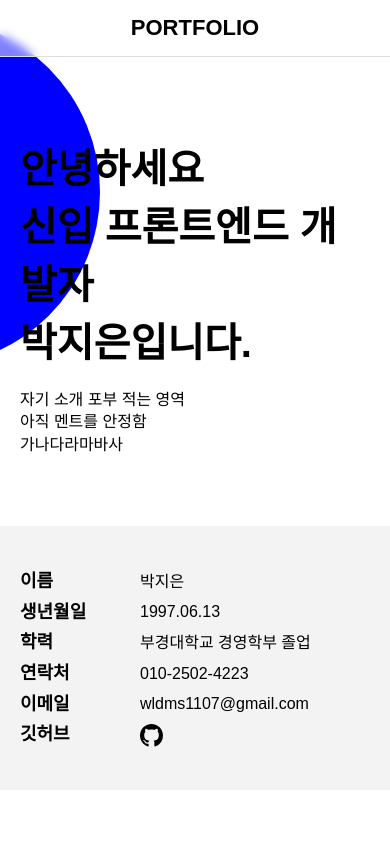
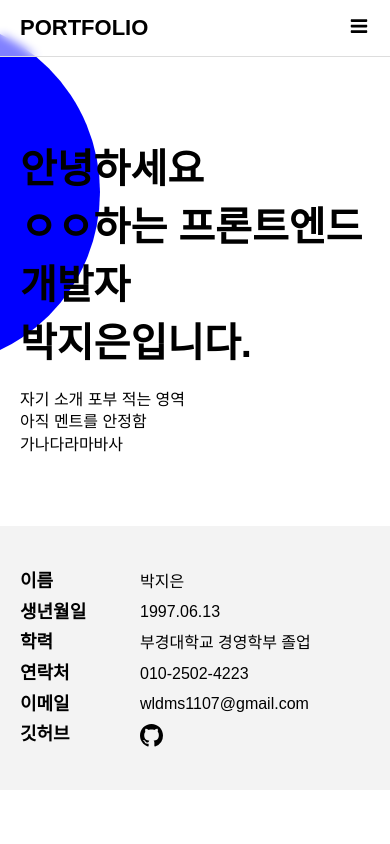
Before and after one commit to jaeeedev/portfolio, a React (Create React App) app: page / in a window 390 px wide. Shown: the top 844 px of the page. Built offline with nearby package versions, Linux system fonts and the light colour scheme; a web font is replaced by a local one.

Commit message:
모바일 화면 구현

```diff
--- a/package.json
+++ b/package.json
@@ -11,6 +11,7 @@
     "react-icons": "^4.4.0",
     "react-router-dom": "^6.3.0",
     "react-scripts": "5.0.1",
+    "react-scroll": "^1.8.7",
     "styled-components": "^5.3.5",
     "web-vitals": "^2.1.4"
   },
--- a/src/App.js
+++ b/src/App.js
@@ -3,6 +3,9 @@ import Intro from "./components/Intro";
 import Project from "./components/Project";
 import Skill from "./components/Skill";
 import Footer from "./components/Footer";
+
+//여기서 io를 써서 들어오면 상태 바꿔주고 상태는 헤더에 prop으로 내려서 색상 변경
+//함수형 컴포넌트는 ref를 못쓴다는데 들어온걸 어떻게 확인하지
 
 function App() {
   return (
--- a/src/components/Footer.js
+++ b/src/components/Footer.js
@@ -22,7 +22,7 @@ const Text = styled.p`
 
 function Footer() {
   return (
-    <Wrapper>
+    <Wrapper id="4">
       <div>
         <Title>CONTACT</Title>
         <Text>wldms1107@gmail.com</Text>
--- a/src/components/Header.js
+++ b/src/components/Header.js
@@ -1,20 +1,40 @@
 import React, { useEffect } from "react";
 import styled from "styled-components";
 import { useState } from "react";
+import { GoThreeBars } from "react-icons/go";
+import { Link } from "react-scroll";
 
 const HeaderWrapper = styled.header`
   width: 100%;
-  z-index: 10;
-  display: flex;
+  border-bottom: 1px solid #ddd;
   position: ${(props) => (props.two ? "fixed" : "static")};
   top: 0;
   left: 0;
+  z-index: 10;
   background: rgba(255, 255, 255, 0.5);
   backdrop-filter: blur(5px);
+  transition: all 0.4s;
+
+  @media screen and (max-width: 650px) {
+    height: ${(props) => (props.show ? "273px" : "57px")};
+  }
+`;
+
+const InnerHeader = styled.div`
+  max-width: 1260px;
+  margin: 0 auto;
+  display: flex;
   padding: 5px 10px;
-  border-bottom: 1px solid #ddd;
+  align-items: flex-start;
   justify-content: ${(props) => (props.two ? "space-between" : "center")};
   transition: all 0.4s;
+  height: ${(props) => (props.show ? "273px" : "57px")};
+
+  @media screen and (max-width: 650px) {
+    width: 100%;
+    position: fixed;
+    justify-content: space-between;
+  }
 `;
 
 const HeaderLogo = styled.h1`
@@ -22,6 +42,7 @@ const HeaderLogo = styled.h1`
   font-size: 22px;
   font-weight: 700;
   text-align: center;
+  cursor: default;
 `;
 
 const HeaderMenus = styled.ul`
@@ -29,22 +50,71 @@ const HeaderMenus = styled.ul`
   gap: 20px;
   list-style: none;
   align-items: center;
+
+  @media screen and (max-width: 650px) {
+    display: none;
+  }
 `;
 
 const Li = styled.li`
   font-weight: ${(props) => props.current && "600"};
   color: ${(props) => props.current && "blue"};
+  line-height: 47px;
+  cursor: pointer;
+  font-weight: 600;
+
+  &:active {
+    color: blue;
+  }
 `;
 
-const MobileMenu = styled.nav``;
+const MobileMenuIcon = styled.span`
+  display: none;
+  @media screen and (max-width: 650px) {
+    display: flex;
+    font-size: 22px;
+    align-items: center;
+    padding: 10px;
+    cursor: pointer;
+  }
+`;
+
+const MobileMenu = styled.ul`
+  display: none;
+  position: absolute;
+  top: 57px;
+  left: 0;
+  height: ${(props) => (props.show ? "216px" : 0)};
+  overflow: hidden;
+  width: 100%;
+  list-style: none;
+  transition: all 0.4s;
+  padding: ${(props) => (props.show ? "20px 0" : 0)};
+
+  @media screen and (max-width: 650px) {
+    display: block;
+  }
+`;
+
+const MobileMenuLi = styled.li`
+  line-height: 2;
+  font-size: 22px;
+  font-weight: 700;
+  margin: 0 20px;
+  cursor: pointer;
+
+  &:active {
+    color: blue;
+  }
+`;
 
 function Header() {
   const [two, setTwo] = useState(false);
   //스크롤 100픽셀 아래로 가면 true로 만들어버리기
+  const [openMobileMenu, setOpenMobileMenu] = useState(false);
 
-  function move() {
-    //앱단에서 컴포넌트마다 ref 걸어주고 여기 prop 전달
-    //클릭하면 그 ref의 getboundingtop으로 이동??
+  function toggleMobileMenu() {
+    setOpenMobileMenu(!openMobileMenu);
   }
 
   useEffect(() => {
@@ -57,16 +127,52 @@ function Header() {
         return;
       }
     });
+
+    window.addEventListener("resize", () => {
+      if (window.innerWidth < 650) {
+        return;
+      } else {
+        setOpenMobileMenu(false);
+        return;
+      }
+    });
   }, [two]);
   return (
-    <HeaderWrapper two={two}>
+    <HeaderWrapper two={two} show={openMobileMenu}>
+      <InnerHeader two={two} show={openMobileMenu}>
         <HeaderLogo>PORTFOLIO</HeaderLogo>
         <HeaderMenus two={two}>
-        <Li current={true}>INTRO</Li>
+          <Link to="1" spy={true} smooth={true}>
+            <Li>INTRO</Li>
+          </Link>
+          <Link to="2" spy={true} smooth={true}>
             <Li>SKILL</Li>
+          </Link>
+          <Link to="3" spy={true} smooth={true}>
             <Li>PROJECT</Li>
+          </Link>
+          <Link to="4" spy={true} smooth={true}>
             <Li>CONTACT</Li>
+          </Link>
         </HeaderMenus>
+        <MobileMenuIcon two={two} onClick={toggleMobileMenu}>
+          <GoThreeBars />
+        </MobileMenuIcon>
+        <MobileMenu show={openMobileMenu} two={two}>
+          <Link to="1" spy={true} smooth={true}>
+            <MobileMenuLi>INTRO</MobileMenuLi>
+          </Link>
+          <Link to="2" spy={true} smooth={true}>
+            <MobileMenuLi>SKILL</MobileMenuLi>
+          </Link>
+          <Link to="3" spy={true} smooth={true}>
+            <MobileMenuLi>PROJECT</MobileMenuLi>
+          </Link>
+          <Link to="4" spy={true} smooth={true}>
+            <MobileMenuLi>CONTACT</MobileMenuLi>
+          </Link>
+        </MobileMenu>
+      </InnerHeader>
     </HeaderWrapper>
   );
 }
--- a/src/components/Intro.js
+++ b/src/components/Intro.js
@@ -71,11 +71,11 @@ const DecoCircle = styled.div`
 function Intro() {
   return (
     <div>
-      <IntroContents>
+      <IntroContents id="1">
         <DecoCircle />
         <IntroGreetBox>
           <GreetText>안녕하세요</GreetText>
-          <GreetText>신입 프론트엔드 개발자</GreetText>
+          <GreetText>ㅇㅇ하는 프론트엔드 개발자</GreetText>
           <GreetText>박지은입니다.</GreetText>
           <GreetDetail>
             자기 소개 포부 적는 영역
@@ -110,7 +110,11 @@ function Intro() {
           <Info>
             <InfoTitle>깃허브</InfoTitle>
             <InfoDetail>
-              <a href="#!">
+              <a
+                href="https://github.com/jaeeedev"
+                target="_blank"
+                rel="noreferrer"
+              >
                 <BsGithub
                   style={{ fontSize: "23px", transform: "translateY(5px)" }}
                 />
--- a/src/components/Project.js
+++ b/src/components/Project.js
@@ -18,13 +18,22 @@ const ProjectItemBox = styled.div`
   display: flex;
   gap: 30px;
   margin-bottom: 40px;
-  opacity: 0;
+  opacity: 1;
   transition: all 1.1s;
+  @media screen and (max-width: 650px) {
+    flex-direction: column;
+  }
 `;
 
-const ProjectImg = styled.img`
+const ProjectImg = styled.div`
   flex: 1;
   background: black;
+  min-height: 250px;
+  object-fit: cover;
+  transition: all 0.4s;
+
+  @media screen and (max-width: 650px) {
+  }
 `;
 
 const ProjectText = styled.div`
@@ -79,11 +88,11 @@ function Project() {
 
   return (
     <div>
-      <ProjectContents>
+      <ProjectContents id="3">
         <Title>PROJECT</Title>
 
         <ProjectItemBox ref={(el) => (projectRef.current[0] = el)}>
-          <ProjectImg />
+          <ProjectImg></ProjectImg>
 
           <ProjectText>
             <TextTitle mb={"20px"}>투두리스트</TextTitle>
@@ -99,7 +108,11 @@ function Project() {
 
             <TextTitle>보러 가기</TextTitle>
             <TextDetail fz={"23px"}>
-              <a href="#!">
+              <a
+                href="https://github.com/jaeeedev/todolist/tree/jaeeedev-patch-3"
+                target={"_blank"}
+                rel="noreferrer"
+              >
                 <BsGithub />
               </a>
             </TextDetail>
--- a/src/components/Skill.js
+++ b/src/components/Skill.js
@@ -37,8 +37,10 @@ const SkillItem = styled.div`
 `;
 
 const SkillImg = styled.img.attrs({ alt: "기술 이미지" })`
+  width: 100px;
   height: 100px;
   display: block;
+  transition: all 0.6s;
 `;
 
 const SkillText = styled.p`
@@ -47,13 +49,24 @@ const SkillText = styled.p`
 `;
 
 function Skill() {
+  function up(e) {
+    e.target.style.transform = "translateY(-4px)";
+  }
+  function down(e) {
+    e.target.style.transform = "translateY(0px)";
+  }
+
   return (
-    <Wrapper>
+    <Wrapper id="2">
       <SkillContents>
         <Title>SKILL</Title>
         <SkillBox>
           <SkillItem>
-            <SkillImg src="/imgs/html.png" />
+            <SkillImg
+              src="/imgs/html.png"
+              onMouseEnter={up}
+              onMouseLeave={down}
+            />
             <SkillText>
               컨텐츠에 적절한 시맨틱 태그 사용
               <br />
@@ -63,7 +76,11 @@ function Skill() {
             </SkillText>
           </SkillItem>
           <SkillItem>
-            <SkillImg src="/imgs/css.png" />
+            <SkillImg
+              src="/imgs/css.png"
+              onMouseEnter={up}
+              onMouseLeave={down}
+            />
             <SkillText>
               플렉스를 사용하여 스타일링 가능
               <br />
@@ -71,7 +88,11 @@ function Skill() {
             </SkillText>
           </SkillItem>
           <SkillItem>
-            <SkillImg src="/imgs/js.png" />
+            <SkillImg
+              src="/imgs/js.png"
+              onMouseEnter={up}
+              onMouseLeave={down}
+            />
             <SkillText>
               ES6 문법 사용
               <br />
@@ -79,7 +100,11 @@ function Skill() {
             </SkillText>
           </SkillItem>
           <SkillItem>
-            <SkillImg src="/imgs/logo512.png" />
+            <SkillImg
+              src="/imgs/logo512.png"
+              onMouseEnter={up}
+              onMouseLeave={down}
+            />
             <SkillText>
               스타일드 컴포넌트로 prop에 따른 조건부 스타일링
               <br />
--- a/src/index.css
+++ b/src/index.css
@@ -21,3 +21,10 @@ code {
   font-family: source-code-pro, Menlo, Monaco, Consolas, "Courier New",
     monospace;
 }
+
+img {
+  display: block;
+  width: 100%;
+  height: 100%;
+  object-fit: cover;
+}
```
Also changed, not shown: public/imgs/todo.png (added), 1 other file (tests, documents, lock files or other folders). Lines whose indentation alone changed are shown as unchanged.
